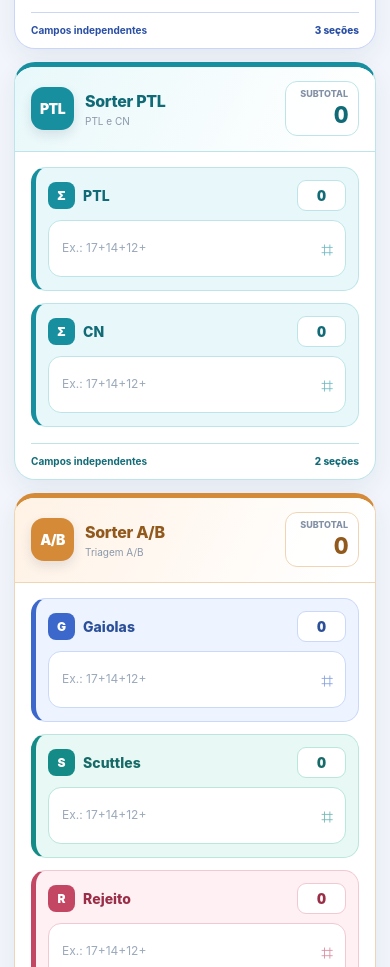
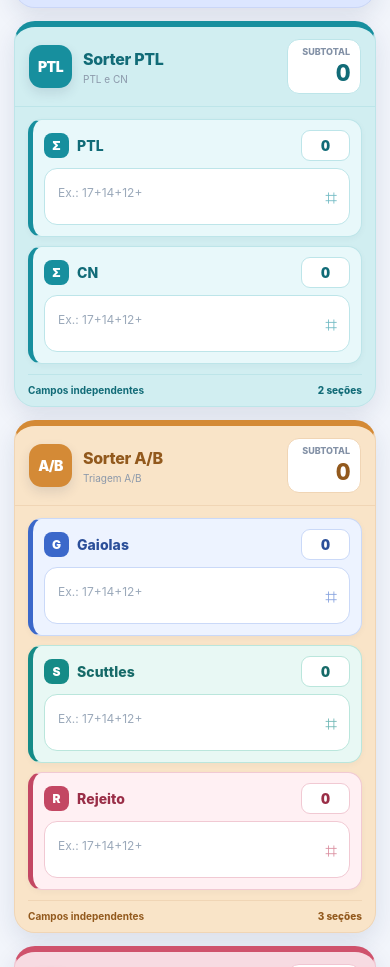
Before and after one commit to franciscoaniltoan/Transfer, a plain HTML site: page index.html in a window 390 px wide. Shown: the part 1033-2000 px from the top of the page. Drawn offline with Linux system fonts and the light colour scheme.

Commit message:
Reforçar fundo colorido dos setores e compactar cartões internos no mobile

```diff
--- a/index.html
+++ b/index.html
@@ -62,6 +62,25 @@
 .tab[href="#sector-buffer"]{background:#eff3f9;color:#465b77;border-color:#cdd9e9}
 .tab.active{box-shadow:inset 0 0 0 2px currentColor}
 @media(max-width:355px){.sector .fields{padding-left:11px;padding-right:11px}.field{padding:10px 9px}.field-name label{font-size:13px}}
+
+
+/* Camada externa mais saturada para enquadrar os cartões internos */
+.sector{--section-panel:#dce6ff;background:var(--section-panel);border-width:1px;border-top-width:6px;box-shadow:0 9px 25px rgba(24,49,90,.11)}
+.sector[data-sector="ptl"]{--section-panel:#d1eef1}
+.sector[data-sector="ab"]{--section-panel:#f9e4c8}
+.sector[data-sector="java"]{--section-panel:#f7dbe2}
+.sector[data-sector="esteiras"]{--section-panel:#d5efdf}
+.sector[data-sector="contingencia"]{--section-panel:#e9d9f3}
+.sector[data-sector="buffer"]{--section-panel:#dce4f0}
+.sector-head{background:transparent;border-bottom-color:var(--section-border);padding:12px 14px}
+.sector .fields{padding:12px 13px 10px;gap:9px}
+.sector .field{padding:10px 11px 11px;border-radius:14px;box-shadow:0 2px 6px rgba(23,50,89,.04)}
+.sector .field-name{margin-bottom:7px}
+.sector .field textarea{min-height:52px;padding-top:12px;padding-bottom:10px}
+.sector .field-name label::before{width:25px;height:25px;flex-basis:25px}
+.sector .sector-foot{margin:0 13px;padding:9px 0 10px}
+.sector .sector-total{background:#fff}
+@media(max-width:355px){.sector .fields{padding-left:10px;padding-right:10px}.sector .field{padding:9px}}
 
 @media(min-width:690px){.hero{padding-left:30px;padding-right:30px}.hero .wrap{display:grid;grid-template-columns:1fr 330px;align-items:end;gap:15px}.eyebrow{grid-column:1/-1}.hero h1{margin-top:0}.time-row{margin-top:0}.summary{width:min(1020px,100%);margin:-22px auto 0;padding:0 18px}.sections{grid-template-columns:1fr 1fr;gap:14px}.content{padding-left:18px;padding-right:18px}.sector[data-sector="esteiras"] .fields{grid-template-columns:1fr}.dock-inner{grid-template-columns:auto auto;justify-content:space-between}.dock .primary{min-width:230px}.keypad{left:auto;right:18px;width:385px;border-radius:20px 20px 0 0}.keypad-open .toast{bottom:370px}}
 @media(max-width:355px){.summary-main{padding:14px}.summary-main .label{font-size:10px}.total-big{font-size:29px}.mini{padding:10px 8px}.mini span{font-size:9px}.sector-head{padding:14px 12px}.fields{padding:0 12px 13px}.sector-icon{width:38px;height:38px;flex-basis:38px}.sector-info h3{font-size:14px}}
```
